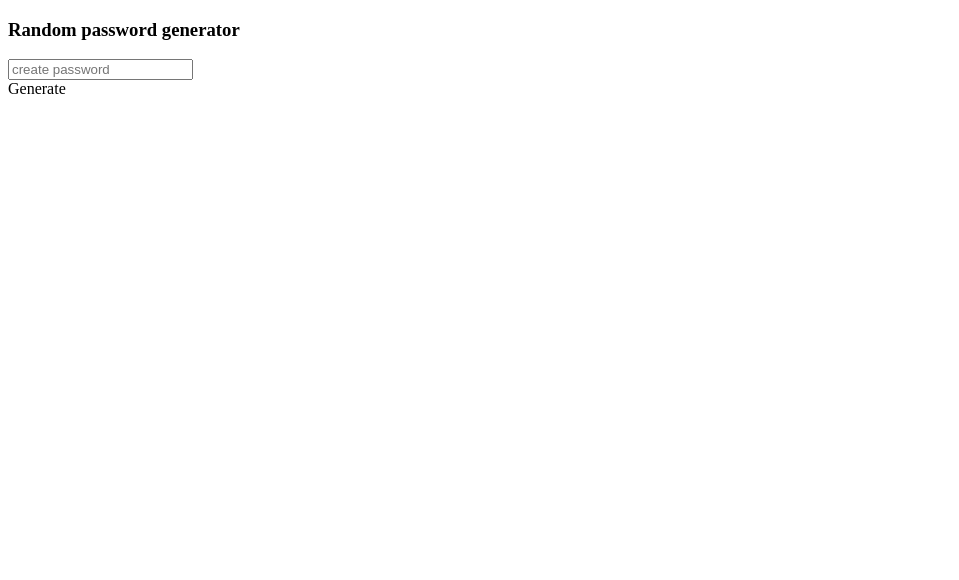
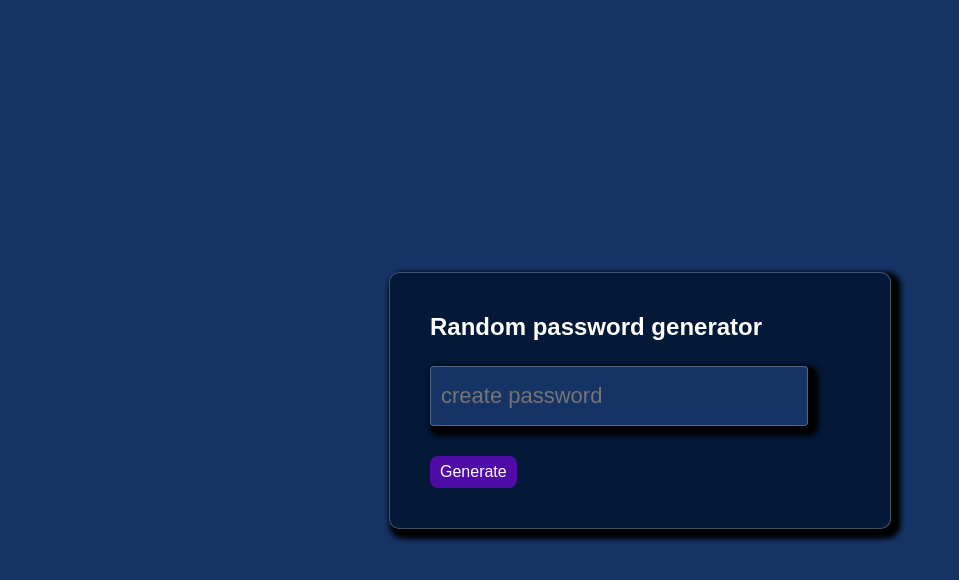
Before and after one commit to JhonatanSerafim/password-generator, a plain HTML site: page index.html in a window 1280 px wide. Shown: the whole page, without its empty margins (0-959 px from the left). Drawn offline with Linux system fonts and the light colour scheme.

Commit message:
:tada: Adicionado CSS

```diff
--- a/index.html
+++ b/index.html
@@ -5,6 +5,7 @@
     <meta http-equiv="X-UA-Compatible" content="IE=edge">
     <meta name="viewport" content="width=device-width, initial-scale=1.0">
     <title>Keygen</title>
+    <link rel="stylesheet" href="style.css">
 </head>
 <body>
 
--- /dev/null
+++ b/style.css
@@ -0,0 +1,68 @@
+*{
+    margin: 0;
+    padding: 0;
+    font-family: sans-serif;
+    user-select: none;
+}
+body{
+    display: flex;
+    justify-content: center;
+    align-items: center;
+    min-height: 100vh;
+    background: #153365;
+}
+.inputBox{
+    position: relative;
+    width: 420px;
+    padding: 40px;
+    background: #041837;
+    border-radius: 10px;
+    box-shadow: 5px 5px 5px 5px rgba(0, 0, 0, 25);
+    backdrop-filter: blur(10px);
+    border: 1px solid rgba(255, 255, 255, 0.25);
+    border-left: 1px solid rgba(255, 255, 255, 0.25);
+    border-top: 1px solid rgba(255, 255, 255, 0.25);
+}
+
+.inputBox h3{
+    font-size: 24px;
+    color: #fff;
+    margin-bottom: 10px;
+}
+.inputBox input{
+    position: relative;
+    width: 90%;
+    height: 60px;
+    margin:  15px 0 30px;
+    background: #153365;
+    outline: none;
+    padding: 0 10px;
+    font-size: 22px;
+    box-sizing: border-box;
+    border-radius: 4px;
+    letter-spacing: 4px;
+    color: rgb(190, 190, 190);
+    backdrop-filter: blur(10px);
+    box-shadow: 5px 5px 5px 5px rgba(0, 0, 0, 25);
+    border: 1px solid rgba(255, 255, 255, 0.25);
+    border-left: 1px solid rgba(255, 255, 255, 0.25);
+    border-top: 1px solid rgba(255, 255, 255, 0.25);
+}
+
+/* BUTTON */
+
+.inputBox input::placeholder{
+    letter-spacing: 0px;
+}
+.inputBox #btn{
+    position: relative;
+    cursor: pointer;
+    color: #fff;
+    background: #4e0ba6;
+    display: inline-block;
+    padding: 7px 10px;
+    border-radius: 8px;
+}
+.inputBox #btn:hover{
+    background: rgb(80, 8, 90);
+}
```
